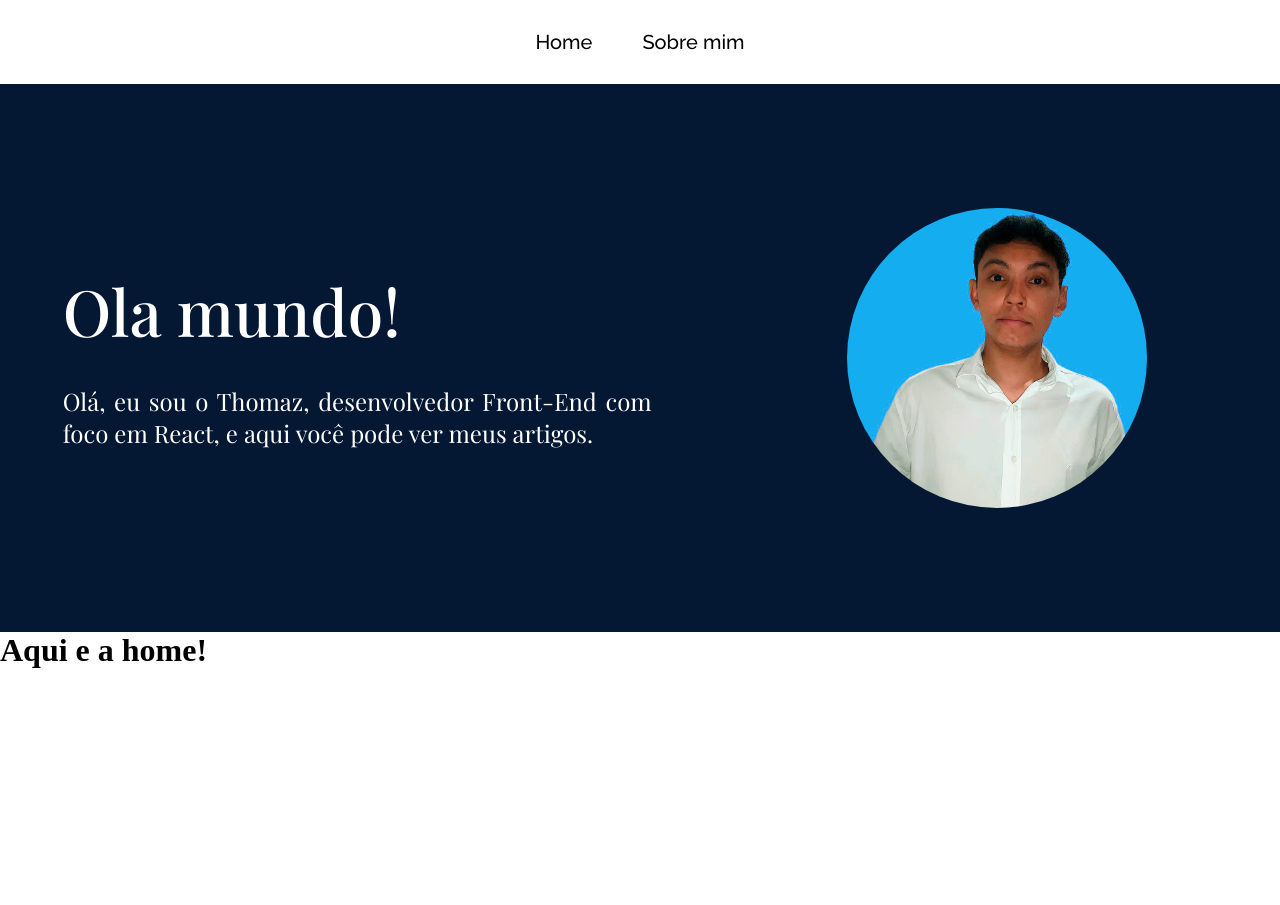
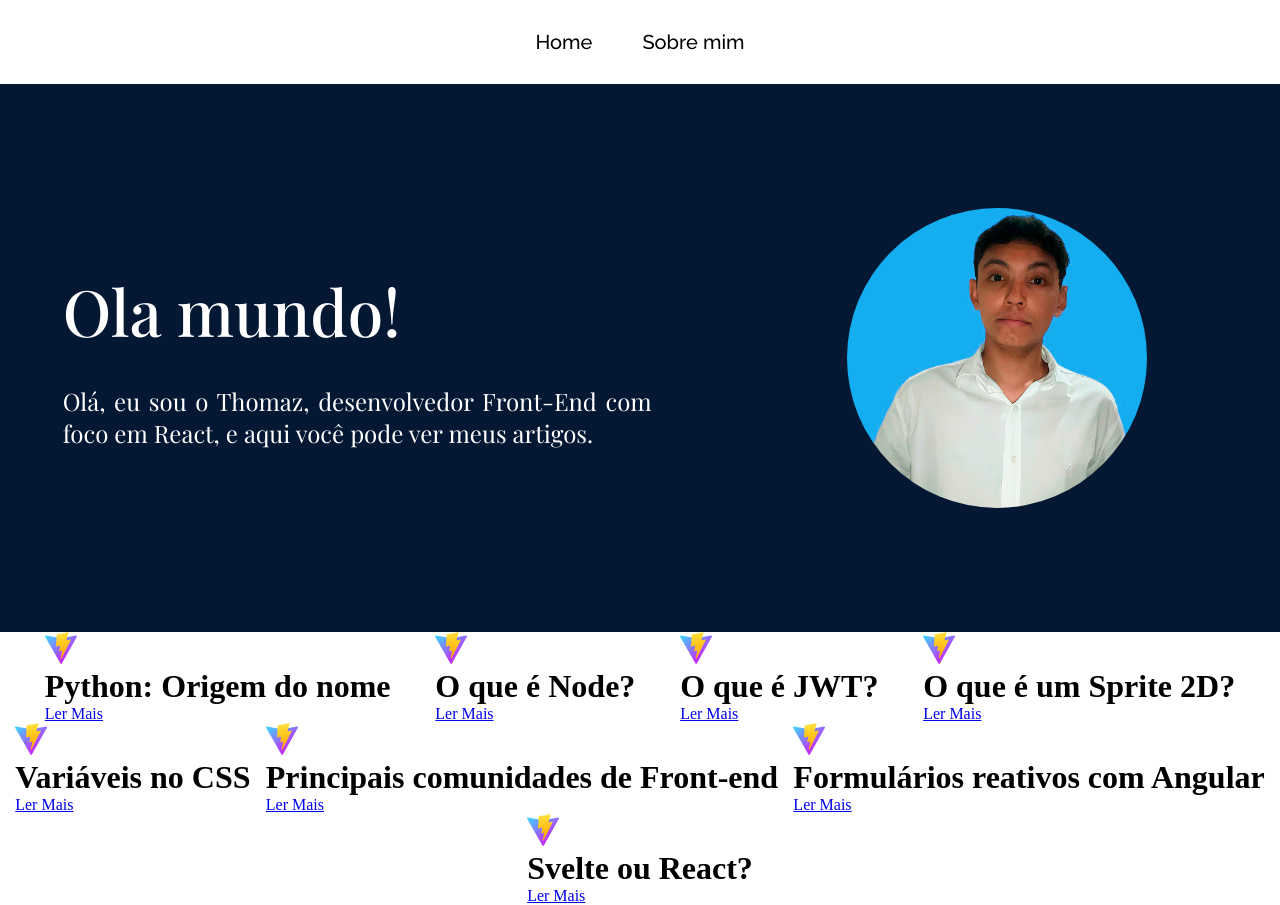
Before and after one commit to ThomazHilario/React-One, a React (Vite) app in the folder ola-mundo/: page / in a window 1280 px wide. Before the commit the page ends 800 px from the top, so only its background shows below. Built offline with nearby package versions, Linux system fonts and the light colour scheme; a web font is replaced by a local one.

Commit message:
feat: Card.jsx
- Criar um componente card.

```diff
--- /dev/null
+++ b/ola-mundo/src/Components/Card/index.jsx
@@ -0,0 +1,11 @@
+import { Link } from 'react-router-dom'
+
+export const Card = ({titulo, id}) => {
+    return(
+        <div className="card">
+            <img src='vite.svg'/>
+            <h1>{titulo}</h1>
+            <Link to={`/post/${id}`}>Ler Mais</Link>
+        </div>
+    )
+}
--- /dev/null
+++ b/ola-mundo/src/pages/Home/home.css
@@ -0,0 +1,5 @@
+.container__cards{
+    display: flex;
+    flex-wrap: wrap;
+    justify-content: space-evenly;
+}
--- a/ola-mundo/src/pages/Home/index.jsx
+++ b/ola-mundo/src/pages/Home/index.jsx
@@ -1,3 +1,18 @@
+// posts json
+import posts from '../../posts.json'
+
+// Componentes
+import { Card } from '../../Components/Card'
+
+// css import
+import './home.css'
+
 export const Home = () => {
-    return <h1>Aqui e a home!</h1>
+    return(
+        <main>
+            <ul className='container__cards'>
+                {posts.map(post => <Card key={post.id} id={post.id} titulo={post.titulo}/>)}
+            </ul>
+        </main>
+    )
 }
```
Also changed, not shown: ola-mundo/src/posts.json.
